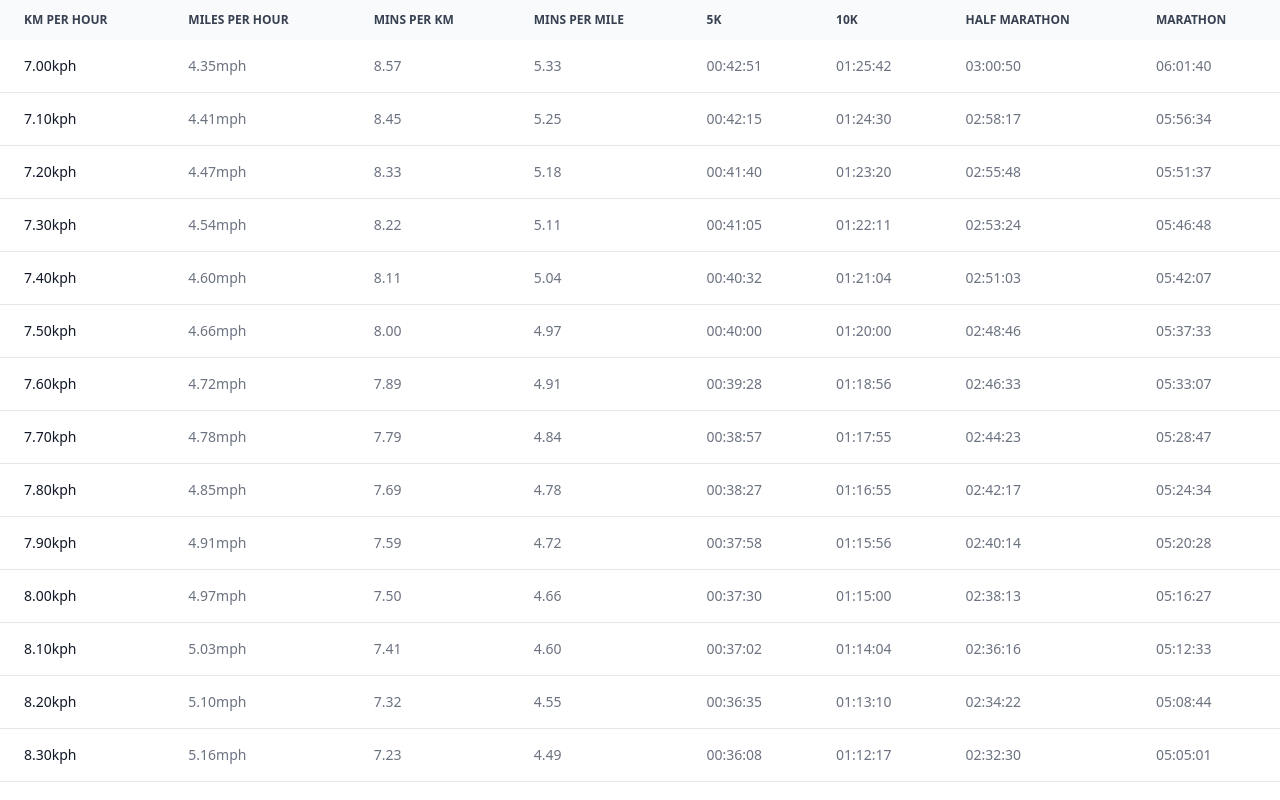
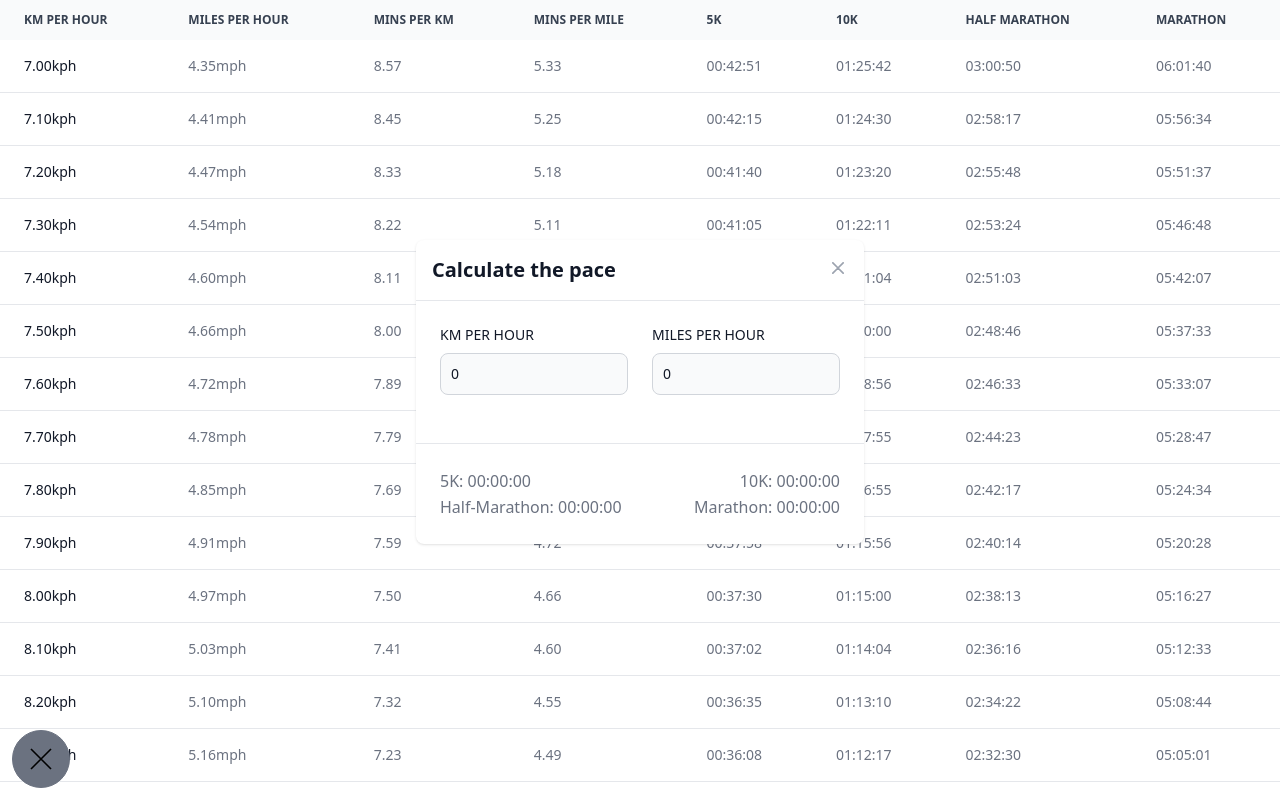
Before and after one commit to MaximilianMauroner/race-pace-cheatsheet, an Astro site: page / in a window 1280 px wide. Built offline with nearby package versions, Linux system fonts and the light colour scheme; Astro itself is replaced by a stand-in of ours.

Commit message:
need to go now

```diff
--- a/package.json
+++ b/package.json
@@ -15,5 +15,9 @@
         "astro": "^3.0.12",
         "solid-js": "^1.7.11",
         "tailwindcss": "^3.3.3"
+    },
+    "devDependencies": {
+      "prettier": "^3.0.0",
+      "prettier-plugin-tailwindcss": "^0.5.1"
     }
 }
--- /dev/null
+++ b/prettier.config.js
@@ -0,0 +1,5 @@
+const config = {
+    plugins: ["prettier-plugin-tailwindcss"],
+};
+
+export default config;
--- /dev/null
+++ b/src/components/Calculator.tsx
@@ -0,0 +1,179 @@
+import { createSignal } from "solid-js";
+import { minToTime, constants } from "../constants";
+
+export default function Calculator() {
+  const speeds = ["KPH", "MPH"] as const;
+  type speedType = (typeof speeds)[number];
+  const [open, setOpen] = createSignal(true);
+  const [kph, setKph] = createSignal(0);
+  const [mph, setMph] = createSignal(0);
+  const [minutesPerKm, setMinutesPerKm] = createSignal(0);
+  const [minutesPerMile, setMinutesPerMile] = createSignal(0);
+  const [fiveK, setFiveK] = createSignal(0);
+  const [tenK, setTenK] = createSignal(0);
+  const [halfMarathon, setHalfMarathon] = createSignal(0);
+  const [fullMarathon, setFullMarathon] = createSignal(0);
+
+  const handleInputChange = (value: number, type: speedType) => {
+    if (isNaN(value) || value == 0) {
+      value = 1;
+    }
+    if (type === "KPH") {
+      setKph(value);
+      setMph(value * constants.kmToMile);
+    } else {
+      setMph(value);
+      setKph(value / constants.kmToMile);
+    }
+    const mpk = 60 / kph();
+    setFiveK(mpk * 5);
+    setTenK(mpk * 10);
+    setHalfMarathon(mpk * constants.halfMarathonK);
+    setFullMarathon(mpk * constants.marathonK);
+  };
+  return (
+    <>
+      <button
+        onClick={() => setOpen(!open())}
+        class="absolute bottom-3 left-3 z-[1000] rounded-full border border-gray-500 bg-gray-500 p-2 dark:bg-white "
+      >
+        {open() ? (
+          <svg
+            xmlns="http://www.w3.org/2000/svg"
+            fill="none"
+            viewBox="0 0 24 24"
+            strokeWidth={1.5}
+            stroke="currentColor"
+            className="h-10 w-10"
+          >
+            <path
+              strokeLinecap="round"
+              strokeLinejoin="round"
+              d="M6 18L18 6M6 6l12 12"
+            />
+          </svg>
+        ) : (
+          <svg
+            xmlns="http://www.w3.org/2000/svg"
+            fill="none"
+            viewBox="0 0 24 24"
+            strokeWidth={1.5}
+            stroke="currentColor"
+            className="h-10 w-10"
+          >
+            <path
+              strokeLinecap="round"
+              strokeLinejoin="round"
+              d="M15.75 15.75V18m-7.5-6.75h.008v.008H8.25v-.008zm0 2.25h.008v.008H8.25V13.5zm0 2.25h.008v.008H8.25v-.008zm0 2.25h.008v.008H8.25V18zm2.498-6.75h.007v.008h-.007v-.008zm0 2.25h.007v.008h-.007V13.5zm0 2.25h.007v.008h-.007v-.008zm0 2.25h.007v.008h-.007V18zm2.504-6.75h.008v.008h-.008v-.008zm0 2.25h.008v.008h-.008V13.5zm0 2.25h.008v.008h-.008v-.008zm0 2.25h.008v.008h-.008V18zm2.498-6.75h.008v.008h-.008v-.008zm0 2.25h.008v.008h-.008V13.5zM8.25 6h7.5v2.25h-7.5V6zM12 2.25c-1.892 0-3.758.11-5.593.322C5.307 2.7 4.5 3.65 4.5 4.757V19.5a2.25 2.25 0 002.25 2.25h10.5a2.25 2.25 0 002.25-2.25V4.757c0-1.108-.806-2.057-1.907-2.185A48.507 48.507 0 0012 2.25z"
+            />
+          </svg>
+        )}
+      </button>
+      {open() && (
+        <>
+          <dialog open={open()}>
+            <div
+              id="popup-modal"
+              class="fixed left-0 right-0 top-0 z-50 flex h-[calc(100%-1rem)] max-h-full flex-row overflow-y-auto overflow-x-hidden p-4 md:inset-0"
+            >
+              <div class="relative m-auto max-h-full w-full max-w-md">
+                <div class="relative rounded-lg bg-white shadow dark:bg-gray-700">
+                  <div class="flex items-start justify-between rounded-t border-b p-4 dark:border-gray-600">
+                    <h3 class="text-xl font-semibold text-gray-900 dark:text-white">
+                      Calculate the pace
+                    </h3>
+                    <form method="dialog">
+                      <button
+                        type="button"
+                        onClick={() => setOpen(false)}
+                        class="absolute right-2.5 top-3 ml-auto inline-flex h-8 w-8 items-center justify-center rounded-lg bg-transparent text-sm text-gray-400 hover:bg-gray-200 hover:text-gray-900 dark:hover:bg-gray-600 dark:hover:text-white"
+                        data-modal-hide="popup-modal"
+                      >
+                        <svg
+                          class="h-3 w-3"
+                          aria-hidden="true"
+                          xmlns="http://www.w3.org/2000/svg"
+                          fill="none"
+                          viewBox="0 0 14 14"
+                        >
+                          <path
+                            stroke="currentColor"
+                            stroke-linecap="round"
+                            stroke-linejoin="round"
+                            stroke-width="2"
+                            d="m1 1 6 6m0 0 6 6M7 7l6-6M7 7l-6 6"
+                          />
+                        </svg>
+                        <span class="sr-only">Close modal</span>
+                      </button>
+                    </form>
+                  </div>
+                  <div class="space-y-6 p-6">
+                    <div class="mb-6 grid gap-6 md:grid-cols-2">
+                      <div>
+                        <label
+                          for="kph"
+                          class="mb-2 block text-sm font-medium text-gray-900 dark:text-white"
+                        >
+                          KM PER HOUR
+                        </label>
+                        <input
+                          type="number"
+                          id="kph"
+                          min={0}
+                          value={kph()}
+                          onInput={(e) =>
+                            handleInputChange(+e.target.value, "MPH")
+                          }
+                          class="block w-full rounded-lg border border-gray-300 bg-gray-50 p-2.5 text-sm text-gray-900 focus:border-blue-500 focus:ring-blue-500 dark:border-gray-600 dark:bg-gray-700 dark:text-white dark:placeholder-gray-400 dark:focus:border-blue-500 dark:focus:ring-blue-500"
+                          required
+                        />
+                      </div>
+                      <div>
+                        <label
+                          for="mph"
+                          class="mb-2 block text-sm font-medium text-gray-900 dark:text-white"
+                        >
+                          MILES PER HOUR
+                        </label>
+                        <input
+                          type="number"
+                          id="mph"
+                          min={0}
+                          value={mph()}
+                          onInput={(e) =>
+                            handleInputChange(+e.target.value, "MPH")
+                          }
+                          class="block w-full rounded-lg border border-gray-300 bg-gray-50 p-2.5 text-sm text-gray-900 focus:border-blue-500 focus:ring-blue-500 dark:border-gray-600 dark:bg-gray-700 dark:text-white dark:placeholder-gray-400 dark:focus:border-blue-500 dark:focus:ring-blue-500"
+                          required
+                        />
+                      </div>
+                    </div>
+                  </div>
+                  <div class="flex flex-col rounded-b border-t border-gray-200 p-6 dark:border-gray-600">
+                    <div class="flex justify-between">
+                      <p class="text-base leading-relaxed text-gray-500 dark:text-gray-400">
+                        {`5K: ${minToTime(fiveK())}`}
+                      </p>
+                      <p class="text-base leading-relaxed text-gray-500 dark:text-gray-400">
+                        {`10K: ${minToTime(tenK())}`}
+                      </p>
+                    </div>
+                    <div class="flex justify-between">
+                      <p class="text-base leading-relaxed text-gray-500 dark:text-gray-400">
+                        {`Half-Marathon: ${minToTime(halfMarathon())}`}
+                      </p>
+                      <p class="text-base leading-relaxed text-gray-500 dark:text-gray-400">
+                        {`Marathon: ${minToTime(fullMarathon())}`}
+                      </p>
+                    </div>
+                  </div>
+                </div>
+              </div>
+            </div>
+          </dialog>
+        </>
+      )}
+    </>
+  );
+}
--- a/src/components/Card.astro
+++ /dev/null
@@ -1,61 +0,0 @@
----
-interface Props {
-	title: string;
-	body: string;
-	href: string;
-}
-
-const { href, title, body } = Astro.props;
----
-
-<li class="link-card">
-	<a href={href}>
-		<h2>
-			{title}
-			<span>&rarr;</span>
-		</h2>
-		<p>
-			{body}
-		</p>
-	</a>
-</li>
-<style>
-	.link-card {
-		list-style: none;
-		display: flex;
-		padding: 1px;
-		background-color: #23262d;
-		background-image: none;
-		background-size: 400%;
-		border-radius: 7px;
-		background-position: 100%;
-		transition: background-position 0.6s cubic-bezier(0.22, 1, 0.36, 1);
-		box-shadow: inset 0 0 0 1px rgba(255, 255, 255, 0.1);
-	}
-	.link-card > a {
-		width: 100%;
-		text-decoration: none;
-		line-height: 1.4;
-		padding: calc(1.5rem - 1px);
-		border-radius: 8px;
-		color: white;
-		background-color: #23262d;
-		opacity: 0.8;
-	}
-	h2 {
-		margin: 0;
-		font-size: 1.25rem;
-		transition: color 0.6s cubic-bezier(0.22, 1, 0.36, 1);
-	}
-	p {
-		margin-top: 0.5rem;
-		margin-bottom: 0;
-	}
-	.link-card:is(:hover, :focus-within) {
-		background-position: 0;
-		background-image: var(--accent-gradient);
-	}
-	.link-card:is(:hover, :focus-within) h2 {
-		color: rgb(var(--accent-light));
-	}
-</style>
--- /dev/null
+++ b/src/constants.ts
@@ -0,0 +1,22 @@
+export const constants = {
+  kmToMile: 0.621371,
+  marathonK: 42.195,
+  halfMarathonK: 21.0975,
+};
+
+export const minToTime = (mins: number) => {
+  const hours = Math.floor(mins / 60);
+  const minutes = Math.floor(mins % 60);
+
+  const seconds = Math.floor((mins * 60) % 60);
+  let hourStr = hours.toString();
+  let minStr = minutes.toString();
+  let secStr = seconds.toString();
+  if (hours < 10) hourStr = `0${hourStr}`;
+  if (minutes < 10) minStr = `0${minStr}`;
+  if (seconds < 10) secStr = `0${secStr}`;
+  return `${hourStr}:${minStr}:${secStr}`;
+};
+export const formatNumber = (num: number) => {
+  return num.toFixed(2);
+};
--- a/src/pages/index.astro
+++ b/src/pages/index.astro
@@ -1,5 +1,7 @@
 ---
 import Layout from "../layouts/Layout.astro";
+import Calculator from "../components/Calculator.tsx";
+import {constants, formatNumber,minToTime} from "../constants";
 type PaceType = {
     kph: string;
     mph: string;
@@ -10,23 +12,21 @@ type PaceType = {
     halfMarathon: string;
     marathon: string;
 };
-const kmToMile = 0.621371;
-const marathonK = 42.195;
-const halfMarathonK = 21.0975;
+
 const generateData = (startPace: number, endPace: number) => {
     const items: PaceType[] = [];
     while (startPace < endPace) {
         const mpk = 60 / startPace;
         const fiveK = mpk * 5;
         const tenK = mpk * 10;
-        const halfMarathon = mpk * halfMarathonK;
-        const marathon = mpk * marathonK;
+        const halfMarathon = mpk * constants.halfMarathonK;
+        const marathon = mpk * constants.marathonK;
 
         items.push({
             kph: formatNumber(startPace),
-            mph: formatNumber(startPace * kmToMile),
+            mph: formatNumber(startPace * constants.kmToMile),
             minsPerKm: formatNumber(mpk),
-            minsPerMile: formatNumber(mpk * kmToMile),
+            minsPerMile: formatNumber(mpk * constants.kmToMile),
             fiveK: minToTime(fiveK),
             tenK: minToTime(tenK),
             halfMarathon: minToTime(halfMarathon),
@@ -36,27 +36,13 @@ const generateData = (startPace: number, endPace: number) => {
     }
     return items;
 };
-const minToTime = (mins: number) => {
-    const hours = Math.floor(mins / 60);
-    const minutes = Math.floor(mins % 60);
 
-    const seconds = Math.floor((mins * 60) % 60);
-    let hourStr = hours.toString();
-    let minStr = minutes.toString();
-    let secStr = seconds.toString();
-    if (hours < 10) hourStr = `0${hourStr}`;
-    if (minutes < 10) minStr = `0${minStr}`;
-    if (seconds < 10) secStr = `0${secStr}`;
-    return `${hourStr}:${minStr}:${secStr}`;
-};
-const formatNumber = (num: number) => {
-    return num.toFixed(2);
-};
 const data = generateData(7, 21);
 ---
 
 <Layout title="Race-Pace Cheatsheet">
-    <main>
+    <main class="bg-white dark:bg-gray-800">
+        <Calculator client:load />
         <div class="overflow-x-auto overflow-y-hidden">
             <div class="max-h-screen overflow-y-scroll">
                 <table
@@ -82,21 +68,20 @@ const data = generateData(7, 21);
                             data.map((item) => (
                                 <tr class="bg-white border-b dark:bg-gray-800 dark:border-gray-700">
                                     <th
+                                        id={item.kph}
                                         scope="row"
                                         class="px-6 py-4 font-medium text-gray-900 whitespace-nowrap dark:text-white"
                                     >
-                                        {item.kph}kph{" "}
+                                        {item.kph}kph
                                     </th>
                                     <td class="px-6 py-4">{item.mph}mph</td>
                                     <td class="px-6 py-4"> {item.minsPerKm}</td>
                                     <td class="px-6 py-4">
-                                        {" "}
                                         {item.minsPerMile}
                                     </td>
                                     <td class="px-6 py-4"> {item.fiveK}</td>
                                     <td class="px-6 py-4"> {item.tenK}</td>
                                     <td class="px-6 py-4">
-                                        {" "}
                                         {item.halfMarathon}
                                     </td>
                                     <td class="px-6 py-4"> {item.marathon}</td>
```
Also changed, not shown: 1 other file. Lines whose indentation alone changed are shown as unchanged.
